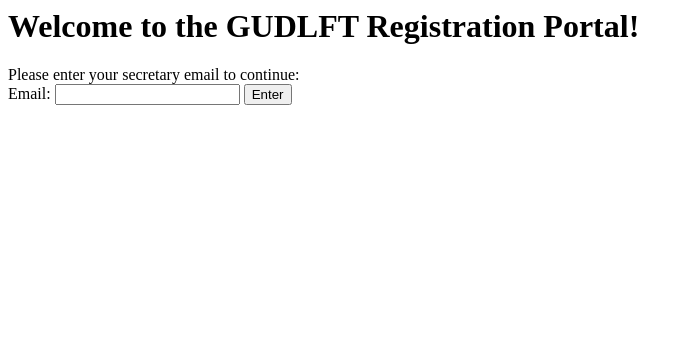
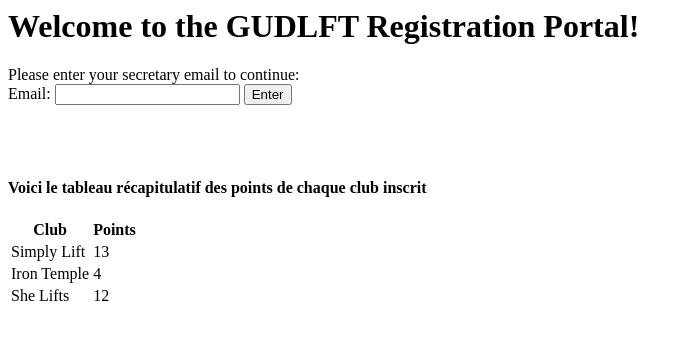
Before and after one commit to Jennifer789C/Projet_11, a Flask app: page / in a window 1280 px wide. Shown: the top 340 px of the page, without its empty margins (0-692 px from the left). Run offline with Flask 2, Linux system fonts and the light colour scheme.

Commit message:
ajout du tableau récapitulatif des points de chaque club

```diff
--- a/server.py
+++ b/server.py
@@ -26,7 +26,7 @@ reservations = []
 
 @app.route('/')
 def index():
-    return render_template('index.html')
+    return render_template('index.html', clubs=clubs)
 
 
 @app.route('/showSummary', methods=['POST'])
@@ -102,9 +102,6 @@ def purchasePlaces():
         return render_template('welcome.html', club=club, competitions=competitions, datetime=datetime)
 
 
-# TODO: Add route for points display
-
-
 @app.route('/logout')
 def logout():
     return redirect(url_for('index'))
--- a/templates/index.html
+++ b/templates/index.html
@@ -21,5 +21,24 @@
         <button type="submit">Enter</button>
     </form>
     {% endwith %}
+    <br>
+    <br>
+    <h4>Voici le tableau récapitulatif des points de chaque club inscrit</h4>
+    <table>
+        <thead>
+            <tr>
+                <th scope="col">Club</th>
+                <th scope="col">Points</th>
+            </tr>
+        </thead>
+        <tbody>
+            {% for club in clubs %}
+            <tr>
+                <td>{{ club["name"] }}</td>
+                <td>{{ club["points"] }}</td>
+            </tr>
+            {% endfor %}
+        </tbody>
+    </table>
 </body>
 </html>
```
